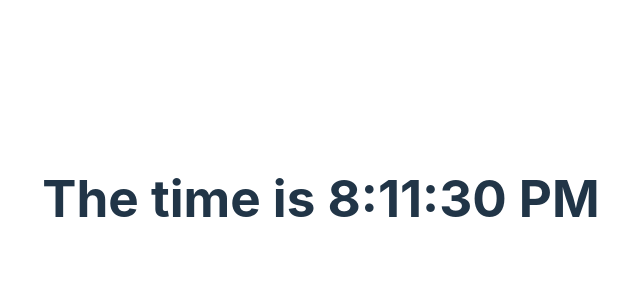
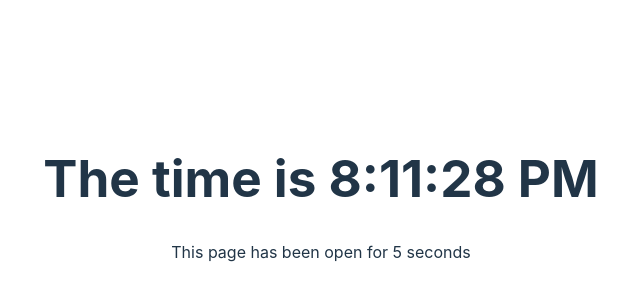
Before and after one commit to Filipe-vilela-felix/svelte-tutorial, a Svelte app: page / in a window 1280 px wide. Shown: the part 202-502 px from the top of the page, without its empty margins (319-959 px from the left). Built offline with nearby package versions, Linux system fonts and the light colour scheme.

Commit message:
derived-stores

```diff
--- a/src/App.svelte
+++ b/src/App.svelte
@@ -1,5 +1,5 @@
 <script>
-	import { time } from './stores.js';
+	import { time, elapsed } from './stores.js';
 
 	const formatter = new Intl.DateTimeFormat(
 		'en',
@@ -14,34 +14,21 @@
 
 <h1>The time is {formatter.format($time)}</h1>
 
+<p>
+	This page has been open for
+	{$elapsed}
+	{$elapsed === 1 ? 'second' : 'seconds'}
+</p>
+
 <!--
 
-  Nem todas as lojas devem ser gravadas por quem tem uma referência a elas.
-  Por exemplo, você pode ter uma loja representando a posição do mouse ou a geolocalização do usuário,
-  e não faz sentido poder definir esses valores de 'fora'. Para esses casos, temos lojas legíveis.
+  Você pode criar uma loja cujo valor é baseado no valor de uma ou mais outras lojas com derivado.
+  Com base em nosso exemplo anterior, podemos criar uma loja que deriva o tempo em que a página foi aberta: (linhas 13 a 18 em stores.js);
 
-  Em stores.js, o primeiro argumento para readable é um valor inicial, que pode ser null ou undefined se você ainda não tiver um.
-  O segundo argumento é uma função start que usa um set callback definido e retorna uma função stop.
-  A função start é chamada quando a loja recebe seu primeiro assinante; stop é chamado quando o último assinante cancela a assinatura. (linha 2 a 6 em store.js);
-
+  É possível derivar uma store de várias stores de entrada, e um valor set explicitamente em vez de retorná-lo
+  (o que é útil para derivar valores de forma assíncrona). Consulte a referência da API para obter mais informações.
 
   CONTEXTUALIZANDO O CÓDIGO:
-    Este código é um exemplo de como usar uma loja legível no Svelte para exibir a hora atual em um componente.
-    O código está dividido em dois arquivos: App.svelte e stores.js.
-
-    - No arquivo stores.js, é criada uma loja legível chamada time que armazena a hora atual.
-      A loja é criada usando a função readable do Svelte, que recebe dois argumentos: o valor inicial da loja e uma função de inicialização.
-
-    - A função de inicialização é chamada quando a loja é criada e recebe como argumento uma função set que pode ser usada para atualizar o valor
-      da loja. Neste caso, usamos um intervalo para atualizar a hora a cada segundo e usamos a função set para atualizar o valor da loja.
-
-    - A função de inicialização também retorna uma função que é chamada quando a loja é desmontada.
-      Neste caso, usamos essa função para limpar o intervalo que criamos anteriormente.
-
-    - No arquivo App.svelte, importamos a loja time do arquivo stores.js e usamos seu valor para exibir a hora atual no componente.
-      Também criamos um objeto formatter usando a classe Intl.DateTimeFormat para formatar a hora de acordo com as opções especificadas.
-
-    - Por fim, usamos a loja legível diretamente no template do componente para exibir a hora formatada.
-      Note que não podemos alterar o valor da loja diretamente, apenas ler seu valor atual.
+    Contexualização do código presente no commit passado. O código atual apenas sofreu algumas alterações
 
 -->
--- a/src/stores.js
+++ b/src/stores.js
@@ -1,4 +1,4 @@
-import { readable } from 'svelte/store';
+import { readable, derived } from 'svelte/store';
 
 export const time = readable(new Date(), function start(set) {
 	const interval = setInterval(() => {
@@ -9,3 +9,10 @@ export const time = readable(new Date(), function start(set) {
 		clearInterval(interval);
 	};
 });
+
+const start = new Date();
+
+export const elapsed = derived(
+	time,
+	($time) => Math.round(($time - start) / 1000)
+);
```
